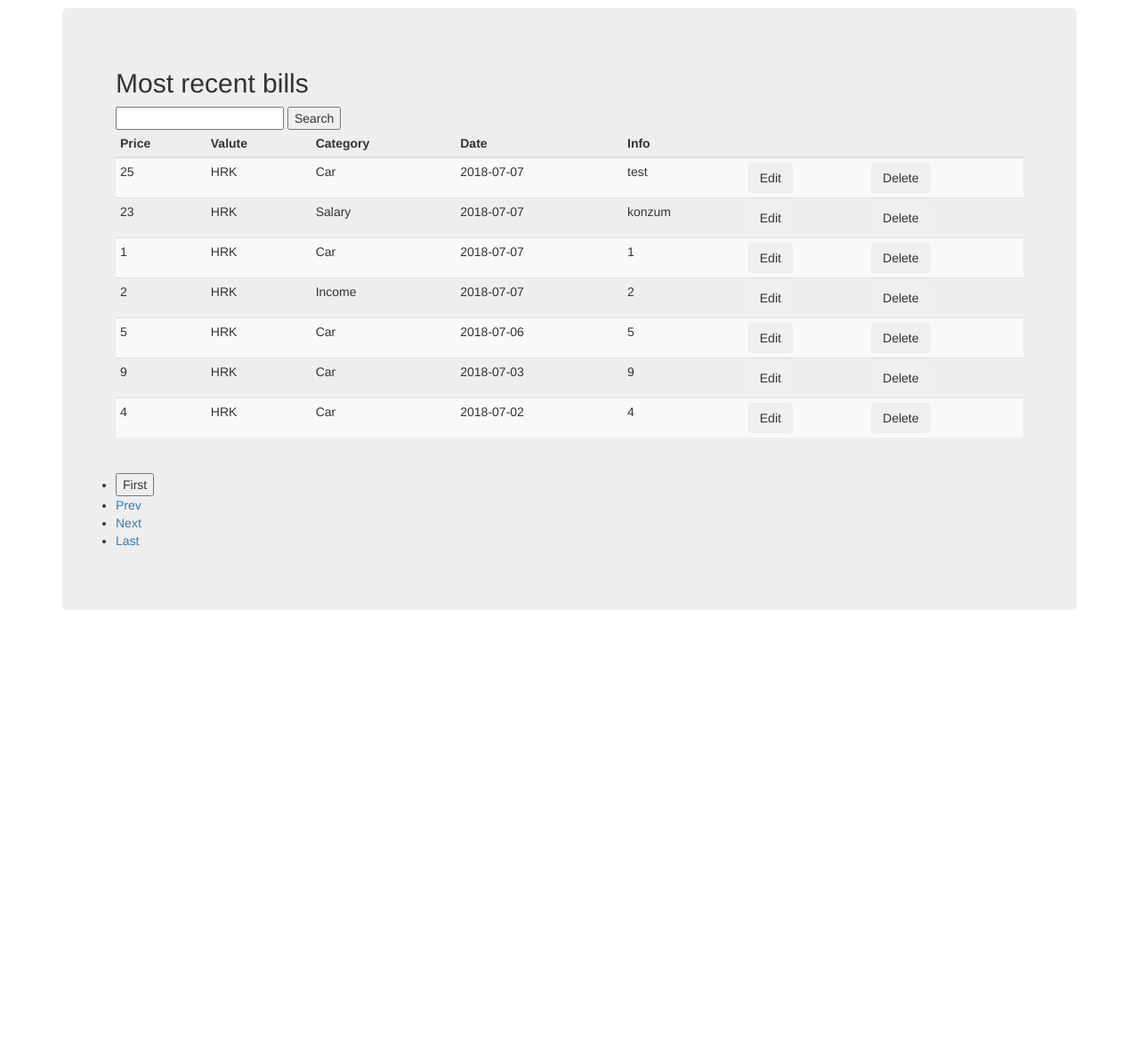
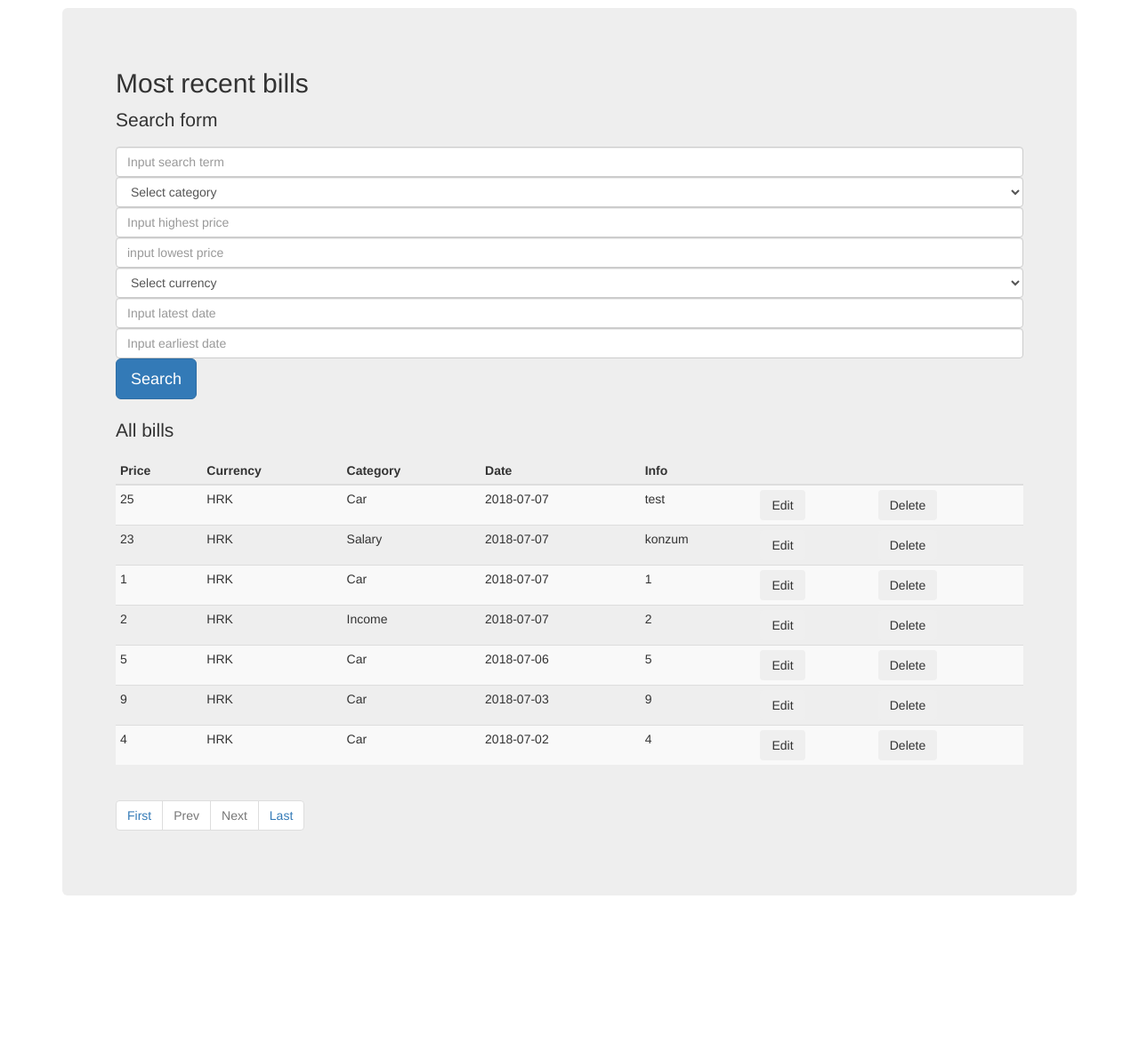
Before and after one commit to MaikolHrvatin/Web-page, a PHP site: page /show_bill.php in a window 1280 px wide. Shown: the part 61-1235 px from the top of the page at 89% size. Run offline with PHP 8.4, Linux system fonts and the light colour scheme; a user stored in the database is signed in; data comes from the database, SQL or seed files in the repository.

Commit message:
pagination and search complete

```diff
--- a/search.php
+++ b/search.php
@@ -6,49 +6,83 @@
 	if (!$connection){
 	    die("Database Connection Failed" . mysqli_error($connection));
 	}
+
 	// Data for the search
 	$user_id = $_SESSION["user_id"];
-	$search_term = "";
-	$date = "";
-	$category = "";
-	$valute = "";
-	$price1 = "";
-	$price2 = "";
+	$search_term = isset($_GET['term']) ? $_GET['term'] : '';
+	$category = isset($_GET['category']) ? $_GET['category'] : '';
+	$max_date = isset($_GET['max_date']) ? $_GET['max_date'] : '';
+	$min_date = isset($_GET['min_date']) ? $_GET['min_date'] : '';
+	$max_val = isset($_GET['max_val']) ? $_GET['max_val'] : '';
+	$min_val = isset($_GET['min_val']) ? $_GET['min_val'] : '';
+	$currency = isset($_GET['currency']) ? $_GET['currency'] : '';
 
-	if (isset($_POST['search_bill'])){
+	// making sql query and link to new page
+	$link = "";
+	$query_count = "SELECT COUNT(*) FROM `racun` WHERE id_user='$user_id' AND (`opis` LIKE '%".$search_term."%' OR `kategorija` LIKE '%".$search_term."%')"; //nema zagrade, treba dodat
+	$query_search = "SELECT * FROM `racun` WHERE id_user='$user_id' AND (`opis` LIKE '%".$search_term."%' OR `kategorija` LIKE '%".$search_term."%')";
 
-		// Assigning POST values to variables.
-		$search_term = $_POST['term'];
-		//$date = $_POST['date'];
-		//$category = $_POST['category'];
-		//$valute = $_POST['valute'];
-		//$price1 = $_POST['price1'];
-		//$price2 = $_POST['price2'];
+	if(!empty($_GET['term'])){
+		$link = $link."&term=".$search_term;
+	}
+	if(!empty($_GET['category'])){
+		$link = $link."&category=".$category;
+		$query_count = $query_count." AND kategorija='".$category."'";
+		$query_search = $query_search." AND kategorija='".$category."'";
+	}
+	if(!empty($_GET['max_date'])){
+		$link = $link."&max_date=".$max_date;
+		$query_count = $query_count." AND datum<='".$max_date."'";
+		$query_search = $query_search." AND datum<='".$max_date."'";
+	}
+	if(!empty($_GET['min_date'])){
+		$link = $link."&min_date=".$category;
+		$query_count = $query_count." AND datum>='".$min_date."'";
+		$query_search = $query_search." AND datum>='".$min_date."'";
+	}
+	if(!empty($_GET['max_val'])){
+		$link = $link."&max_val=".$category;
+		$query_count = $query_count." AND iznos<='".$max_val."'";
+		$query_search = $query_search." AND iznos<='".$max_val."'";
+	}
+	if(!empty($_GET['min_val'])){
+		$link = $link."&min_val=".$category;
+		$query_count = $query_count." AND iznos>='".$min_val."'";
+		$query_search = $query_search." AND iznos>='".$min_val."'";
+	}
+	if(!empty($_GET['currency'])){
+		$link = $link."&currency=".$category;
+		$query_count = $query_count." AND valuta='".$currency."'";
+		$query_search = $query_search." AND valuta='".$currency."'";
 	}
 
 	// PAGINATION
 	// current page number
-	if (isset($_POST['page_no'])) {
+	$page_no = isset($_GET['page_no']) ? $_GET['page_no'] : 1;
+	/*if (isset($_POST['page_no'])) {
 		$page_no = $_POST['page_no'];
 	} else {
 		$page_no = 1;
-	}
+	}*/
+
 	// bills per page
 	$no_of_records_per_page = 10;
 	$offset = ($page_no-1)*$no_of_records_per_page;
+
+	// query made to work with pagination
+	$query_search = $query_search." ORDER BY `datum` DESC LIMIT $offset, $no_of_records_per_page";
+
 	// number of total pages
-	$total_pages_sql = "SELECT COUNT(*) FROM `racun` WHERE id_user='$user_id' AND (`opis` LIKE '%".$search_term."%')";
-	$result_page = mysqli_query($connection,$total_pages_sql);
+	$result_page = mysqli_query($connection,$query_count);
 	$total_rows = mysqli_fetch_array($result_page)[0];
 	$total_pages = ceil($total_rows / $no_of_records_per_page);
 
 	//  Search query
-	$query = "SELECT * FROM `racun` WHERE id_user='$user_id' AND (`opis` LIKE '%".$search_term."%') ORDER BY `datum` DESC LIMIT $offset, $no_of_records_per_page";
-	$rez = mysqli_query($connection, $query);
+	$rez = mysqli_query($connection, $query_search);
 
 	echo "<table class='table table-striped table-condensed'><thead><tr>";
 		echo "<th>Price</th>";
-		echo "<th>Valute</th>";
+		echo "<th>Currency</th>";
 		echo "<th>Category</th>";
 		echo "<th>Date</th>";
 		echo "<th>Info</th>";
@@ -85,14 +119,12 @@
 ?>
 
 <ul class="pagination">
-	<form name='pagination_form' action='show_bill.php' method='POST'>
-		<li><input type="hidden" name="page_no" value="<?php echo $page_no; ?>"><input type="submit" name="page" value="First"></li>
-		<li class="<?php if($page_no <= 1){ echo 'disabled'; } ?>">
-			<a href="<?php if($page_no <= 1){ echo '#'; } else { echo "?page_no=".($page_no - 1); } ?>">Prev</a>
-		</li>
-		<li class="<?php if($page_no >= $total_pages){ echo 'disabled'; } ?>">
-			<a href="<?php if($page_no >= $total_pages){ echo '#'; } else { echo "?page_no=".($page_no + 1); } ?>">Next</a>
-		</li>
-		<li><a href="?page_no=<?php echo $total_pages; ?>">Last</a></li>
-	</form>
+	<li><a href="?pageno=1<?php echo $link; ?>">First</a></li>
+	<li class="<?php if($page_no <= 1){ echo 'disabled'; } ?>">
+		<a href="<?php if($page_no <= 1){ echo '#'; } else { echo "?page_no=".($page_no - 1).$link; } ?>">Prev</a>
+	</li>
+	<li class="<?php if($page_no >= $total_pages){ echo 'disabled'; } ?>">
+		<a href="<?php if($page_no >= $total_pages){ echo '#'; } else { echo "?page_no=".($page_no + 1).$link; } ?>">Next</a>
+	</li>
+	<li><a href="?page_no=<?php echo $total_pages.$link; ?>">Last</a></li>
 </ul>
--- a/show_bill.php
+++ b/show_bill.php
@@ -72,20 +72,50 @@
 				unset($_SESSION['success']);
 			endif ?>
 
-			<?php if (isset($_GET['page_no'])) {
-				$page_no = $_GET['page_no'];
-			} else {
-				$page_no = 1;
-			} ?>
+			<!-- Search form -->
+			<p>Search form</p>
+			<form name='search_form' action='show_bill.php' method='GET'>
+				<!-- If empty page number is one -->
+				<input type='hidden' name='page_no' value=<?php echo isset($_GET['page_no']) ? $_GET['page_no'] : 1; ?>>
+				<!-- After _get text in input is saved -->
+				<input type='text' name='term' class="form-control" placeholder="Input search term" value="<?php if(!empty($_GET['term'])) {echo $_GET['term'];} ?>">
+				<select name="category" class="form-control">
+					<option value="">Select category</option>
+					<?php
+						$query = "SELECT * FROM `bill_type` WHERE id_user=".$_SESSION['user_id']." ORDER BY category ASC";
+						$result = $connection->query($query);
+						if($result->num_rows > 0){
+							while($row = $result->fetch_assoc()){
+								if(!empty($_GET['category'])){
+									if($row['ime'] == $_GET['category']){
+										echo "<option value='".$row["ime"]."' selected>".$row["ime"]."</option>";
+									}
+								}else{
+									echo "<option value='".$row["ime"]."'>".$row["ime"]."</option>";
+								}
+							}
+						}
+					?>
+				</select>
 
-			<!-- Search form -->
-			<form name='search_form' action='show_bill.php' method='POST'>
-				<input type='text' name='term' value="<?php if(isset($_POST['term'])) {echo $_POST['term'];} ?>">
+				<input type='text' name='max_val' class="form-control" placeholder="Input highest price" value="<?php if(!empty($_GET['max_val'])) {echo $_GET['max_val'];} ?>">
+				<input type='text' name='min_val' class="form-control" placeholder="input lowest price" value="<?php if(!empty($_GET['min_val'])) {echo $_GET['min_val'];} ?>">
+				<select name="currency" class="form-control">
+					<?php $flag = !empty($_GET['currency']) ? $_GET['currency'] : ''?>
+					<option value="">Select currency</option>
+					<option value="HRK" <?php if($flag == 'HRK') echo 'selected';?> >HRK</option>
+					<option value="EU" <?php if($flag == 'EU') echo 'selected';?> >EU</option>
+					<option value="USD" <?php if($flag == 'USD') echo 'selected';?> >USD</option>
+				</select>
 
-				<input type='hidden' name='page_no' value=<?php echo $page_no; ?>>
-				<input type='submit' name='search_bill' value='Search'>
+				<input class="form-control" type="text" onfocus="(this.type='date')" onblur="(this.type='text')" name="max_date" placeholder="Input latest date" value="<?php if(!empty($_GET['max_date'])) {echo $_GET['max_date'];} ?>">
+				<input class="form-control" type="text" onfocus="(this.type='date')" onblur="(this.type='text')" name="min_date" placeholder="Input earliest date" value="<?php if(!empty($_GET['min_date'])) {echo $_GET['min_date'];} ?>">
+
+				<input type='submit' class="btn btn-lg btn-primary" value='Search'>
 			</form>
+			<br>
 
+			<p>All bills</p>
 			<?php include('search.php'); // search bills ?>
 
 			<?php else:?>
```
